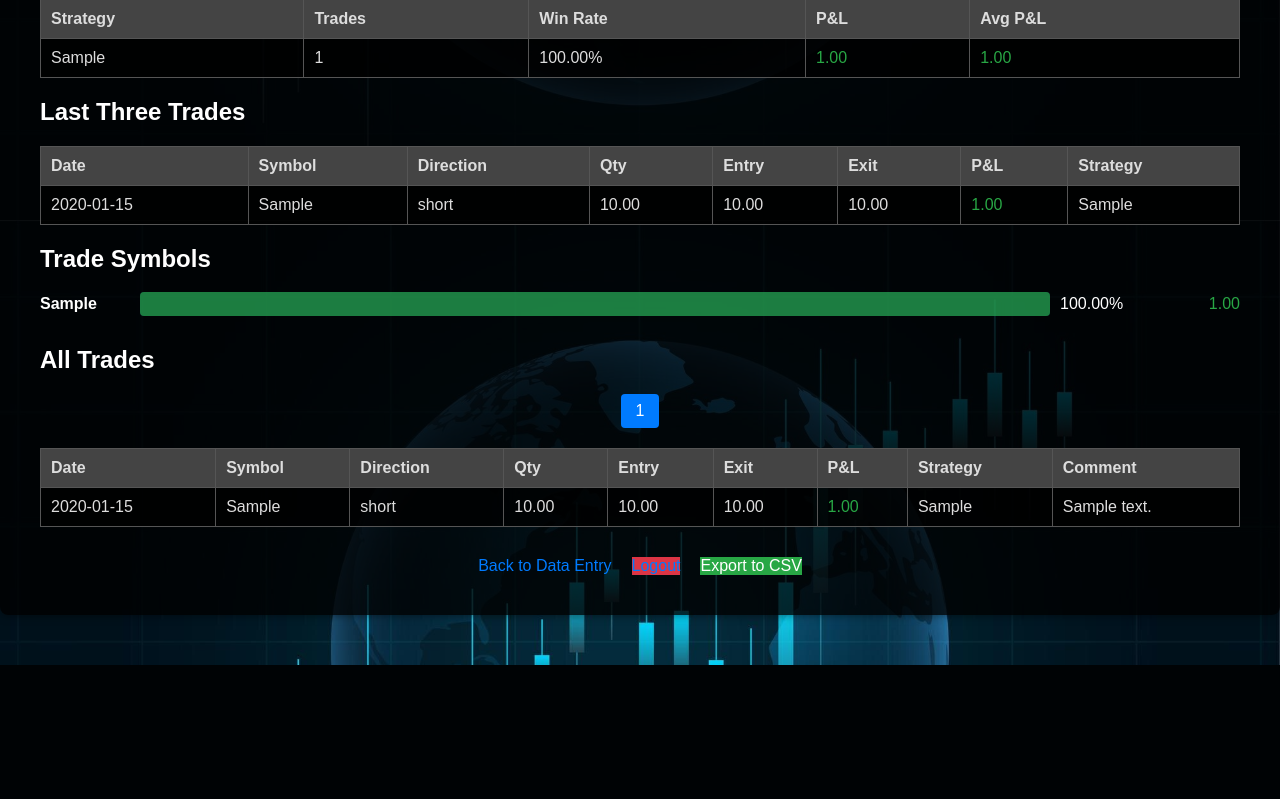
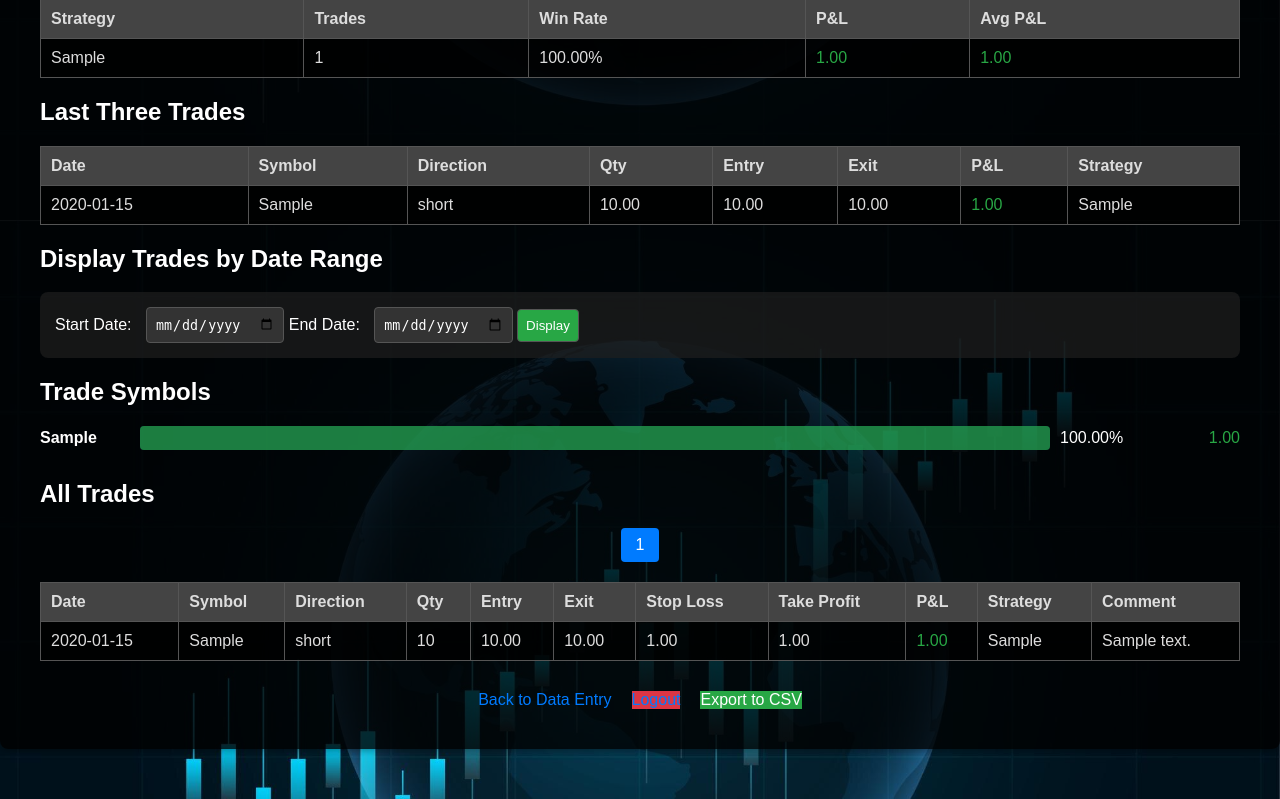
Before and after one commit to ZoGgY68/Trade-Journal, a PHP site: page /statistics.php in a window 1280 px wide. Shown: the part 633-1432 px from the top of the page. Before the commit the page ends 1298 px from the top, so only its background shows below. Run offline with PHP 8.4, Linux system fonts and the light colour scheme; the visitor is signed in with stand-in values (Sample User, id 1); tables that the repository leaves empty hold one stand-in row (values such as "Sample post").

Commit message:
Add date range search feature and enhance trade statistics display

```diff
--- a/statistics.php
+++ b/statistics.php
@@ -399,6 +399,94 @@ arsort($symbol_counts); // Sort by count in descending order
             <?php endforeach; ?>
         </table>
 
+        <!-- Date Range Search -->
+        <h2>Display Trades by Date Range</h2>
+        <div class="filters">
+            <form method="GET" action="statistics.php">
+                <input type="hidden" name="csrf_token" value="<?php echo htmlspecialchars($_SESSION['stats_csrf_token']); ?>">
+                <label for="start_date">Start Date:</label>
+                <input type="date" id="start_date" name="start_date" required>
+                <label for="end_date">End Date:</label>
+                <input type="date" id="end_date" name="end_date" required>
+                <button type="submit">Display</button>
+            </form>
+        </div>
+
+        <?php
+        if (isset($_GET['start_date']) && isset($_GET['end_date']) && isset($_GET['csrf_token']) && $_GET['csrf_token'] === $_SESSION['stats_csrf_token']) {
+            $start_date = filter_var($_GET['start_date'], FILTER_SANITIZE_STRING);
+            $end_date = filter_var($_GET['end_date'], FILTER_SANITIZE_STRING);
+
+            $stmt = $pdo->prepare('SELECT * FROM trades WHERE user_id = ? AND trade_date BETWEEN ? AND ? ORDER BY trade_date ASC');
+            $stmt->execute([$_SESSION['user_id'], $start_date, $end_date]);
+            $date_trades = $stmt->fetchAll();
+
+            if ($date_trades) {
+                $date_total_pl = array_sum(array_column($date_trades, 'profit_loss'));
+                $date_wins = count(array_filter($date_trades, function($t) { return $t['profit_loss'] > 0; }));
+                $date_losses = count(array_filter($date_trades, function($t) { return $t['profit_loss'] < 0; }));
+                $date_win_rate = count($date_trades) > 0 ? ($date_wins / count($date_trades)) * 100 : 0;
+                ?>
+                <h2>Trades from <?php echo htmlspecialchars($start_date); ?> to <?php echo htmlspecialchars($end_date); ?></h2>
+
+                <div class="stats-container">
+                    <div class="stats-card">
+                        <div class="stats-header">Period P&L</div>
+                        <div class="stats-value <?php echo $date_total_pl > 0 ? 'positive' : 'negative'; ?>">
+                            <?php echo number_format($date_total_pl, 2); ?>
+                        </div>
+                    </div>
+                    <div class="stats-card">
+                        <div class="stats-header">Win Rate</div>
+                        <div class="stats-value">
+                            <?php echo number_format($date_win_rate, 2); ?>%
+                        </div>
+                    </div>
+                    <div class="stats-card">
+                        <div class="stats-header">Total Trades</div>
+                        <div class="stats-value">
+                            <?php echo count($date_trades); ?>
+                        </div>
+                        <div><?php echo $date_wins; ?> wins / <?php echo $date_losses; ?> losses</div>
+                    </div>
+                </div>
+
+                <table>
+                    <tr>
+                        <th>Date</th>
+                        <th>Symbol</th>
+                        <th>Direction</th>
+                        <th>Qty</th>
+                        <th>Entry</th>
+                        <th>Exit</th>
+                        <th>Stop Loss</th>
+                        <th>Take Profit</th>
+                        <th>P&L</th>
+                        <th>Strategy</th>
+                    </tr>
+                    <?php foreach ($date_trades as $trade): ?>
+                    <tr>
+                        <td><?php echo htmlspecialchars($trade['trade_date']); ?></td>
+                        <td><?php echo htmlspecialchars($trade['symbol']); ?></td>
+                        <td><?php echo htmlspecialchars($trade['trade_direction']); ?></td>
+                        <td><?php echo number_format($trade['quantity'], 2); ?></td>
+                        <td><?php echo number_format($trade['price'], 2); ?></td>
+                        <td><?php echo number_format($trade['exit_price'], 2); ?></td>
+                        <td><?php echo number_format($trade['stop_loss'], 2); ?></td>
+                        <td><?php echo number_format($trade['take_profit'], 2); ?></td>
+                        <td class="<?php echo $trade['profit_loss'] > 0 ? 'positive' : ($trade['profit_loss'] < 0 ? 'negative' : ''); ?>">
+                            <?php echo number_format($trade['profit_loss'], 2); ?>
+                        </td>
+                        <td><?php echo htmlspecialchars($trade['strategy']); ?></td>
+                    </tr>
+                    <?php endforeach; ?>
+                </table>
+            <?php } else { ?>
+                <p>No trades found for the selected date range.</p>
+            <?php }
+        }
+        ?>
+
         <!-- Symbol Analysis -->
         <h2>Trade Symbols</h2>
         <div style="display: flex; flex-direction: column;">
@@ -459,6 +547,8 @@ arsort($symbol_counts); // Sort by count in descending order
                 <th>Qty</th>
                 <th>Entry</th>
                 <th>Exit</th>
+                <th>Stop Loss</th>
+                <th>Take Profit</th>
                 <th>P&L</th>
                 <th>Strategy</th>
                 <th>Comment</th>
@@ -468,11 +558,13 @@ arsort($symbol_counts); // Sort by count in descending order
                 <td><?php echo htmlspecialchars($trade['trade_date']); ?></td>
                 <td><?php echo htmlspecialchars($trade['symbol']); ?></td>
                 <td><?php echo htmlspecialchars($trade['trade_direction']); ?></td>
-                <td><?php echo number_format($trade['quantity'], 2); ?></td>
-                <td><?php echo number_format($trade['price'], 2); ?></td>
-                <td><?php echo number_format($trade['exit_price'], 2); ?></td>
+                <td><?php echo $trade['quantity']; ?></td>
+                <td><?php echo $trade['price']; ?></td>
+                <td><?php echo $trade['exit_price']; ?></td>
+                <td><?php echo $trade['stop_loss']; ?></td>
+                <td><?php echo $trade['take_profit']; ?></td>
                 <td class="<?php echo $trade['profit_loss'] > 0 ? 'positive' : ($trade['profit_loss'] < 0 ? 'negative' : ''); ?>">
-                    <?php echo number_format($trade['profit_loss'], 2); ?>
+                    <?php echo $trade['profit_loss']; ?>
                 </td>
                 <td><?php echo htmlspecialchars($trade['strategy']); ?></td>
                 <td><?php echo htmlspecialchars($trade['comment']); ?></td>
@@ -486,5 +578,12 @@ arsort($symbol_counts); // Sort by count in descending order
             <a href="export_csv.php" class="bottom-button" style="background-color: #28a745; color: white;">Export to CSV</a> <!-- Changed text color to white -->
         </div>
     </div>
+
+    <script src="https://cdn.jsdelivr.net/npm/chart.js"></script>
+    <script nonce="<?php echo $nonce; ?>">
+        document.addEventListener('DOMContentLoaded', function() {
+            // Removed chart initialization code
+        });
+    </script>
 </body>
 </html>
```
